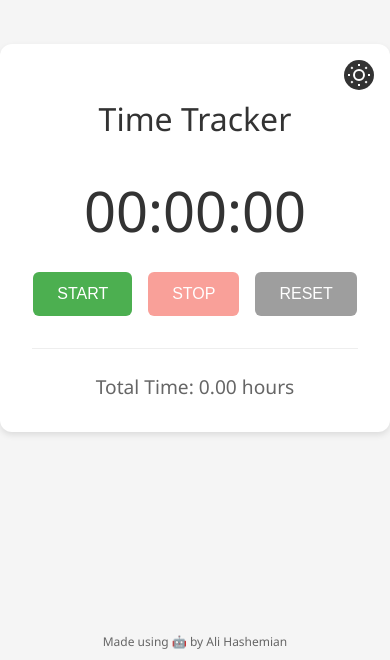
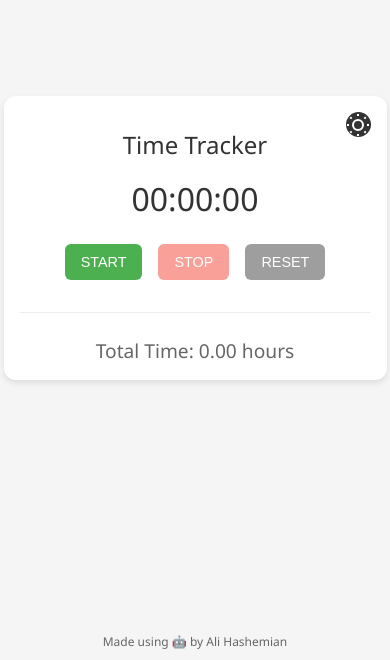
Before and after one commit to Hashemian01/timetracker, a plain HTML site: page index.html in a window 390 px wide. Shown: the part 184-844 px from the top of the page. Drawn offline with Linux system fonts and the light colour scheme.

Commit message:
Update index.html
Responsive

```diff
--- a/index.html
+++ b/index.html
@@ -1,6 +1,8 @@
 <!DOCTYPE html>
 <html>
+
 <head>
+  <meta name="viewport" content="width=device-width, initial-scale=1.0">
   <style>
     :root {
       --primary-bg: #f5f5f5;
@@ -63,9 +65,9 @@
 
     .container {
       background: var(--card-bg);
-      padding: 2rem;
+      padding: 1.5rem;
       border-radius: 12px;
-      box-shadow: 0 3px 6px rgba(0,0,0,0.1);
+      box-shadow: 0 3px 6px rgba(0, 0, 0, 0.1);
       text-align: center;
       width: 90%;
       max-width: 400px;
@@ -73,7 +75,7 @@
     }
 
     .timer {
-      font-size: 3.5rem;
+      font-size: 2.5rem;
       font-weight: 300;
       color: var(--text-color);
       margin: 1rem 0;
@@ -152,7 +154,8 @@
     h1 {
       color: var(--text-color);
       font-weight: 400;
-      margin-bottom: 2rem;
+      margin-bottom: 1.5rem;
+      font-size: 1.8rem;
     }
 
     .theme-switcher {
@@ -180,7 +183,7 @@
       right: 0;
       background: var(--card-bg);
       border-radius: 8px;
-      box-shadow: 0 2px 10px rgba(0,0,0,0.1);
+      box-shadow: 0 2px 10px rgba(0, 0, 0, 0.1);
       padding: 0.5rem;
       display: none;
       grid-template-columns: repeat(2, 1fr);
@@ -220,15 +223,47 @@
     .theme-options.show {
       display: grid;
     }
+
+    @media (max-width: 600px) {
+      .container {
+        padding: 1rem;
+      }
+
+      .timer {
+        font-size: 2rem;
+      }
+
+      h1 {
+        font-size: 1.5rem;
+        margin-bottom: 1rem;
+      }
+
+      button {
+        padding: 0.6rem 1rem;
+        font-size: 0.9rem;
+      }
+
+      .theme-btn {
+        width: 25px;
+        height: 25px;
+      }
+
+      .theme-option {
+        width: 35px;
+        height: 35px;
+      }
+    }
   </style>
 </head>
+
 <body>
   <div class="container">
     <div class="theme-switcher">
       <button class="theme-btn" id="themeBtn">
         <svg width="24" height="24" viewBox="0 0 24 24" fill="none" stroke="currentColor" stroke-width="2">
-          <circle cx="12" cy="12" r="5"/>
-          <path d="M12 1v2M12 21v2M4.22 4.22l1.42 1.42M18.36 18.36l1.42 1.42M1 12h2M21 12h2M4.22 19.78l1.42-1.42M18.36 5.64l1.42-1.42"/>
+          <circle cx="12" cy="12" r="5" />
+          <path
+            d="M12 1v2M12 21v2M4.22 4.22l1.42 1.42M18.36 18.36l1.42 1.42M1 12h2M21 12h2M4.22 19.78l1.42-1.42M18.36 5.64l1.42-1.42" />
         </svg>
       </button>
       <div class="theme-options" id="themeOptions">
@@ -372,8 +407,10 @@
     stopBtn.disabled = true;
   </script>
 </body>
-  <footer
+
+<footer
   style="position: fixed; bottom: 10px; left: 50%; transform: translateX(-50%); font-size: 12px; color: var(--secondary-text);">
   Made using 🤖 by Ali Hashemian
 </footer>
+
 </html>
```
